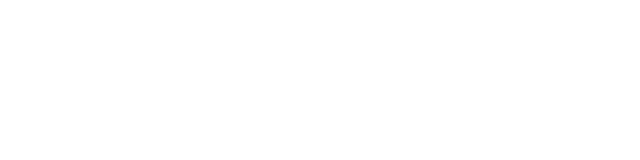
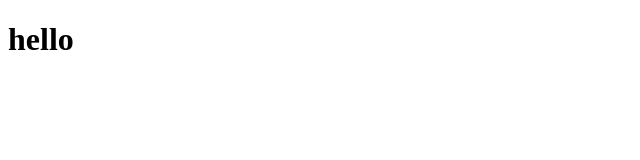
Before and after one commit to PepdaBass/music-library, a React (Create React App) app: page / in a window 1280 px wide. Shown: the top 160 px of the page, without its empty margins (0-640 px from the left). Built offline with nearby package versions, Linux system fonts and the light colour scheme.

Commit message:
Installed axios.

```diff
--- a/package.json
+++ b/package.json
@@ -6,6 +6,7 @@
     "@testing-library/jest-dom": "^5.16.2",
     "@testing-library/react": "^12.1.2",
     "@testing-library/user-event": "^13.5.0",
+    "axios": "^0.26.0",
     "react": "^17.0.2",
     "react-dom": "^17.0.2",
     "react-scripts": "5.0.0",
--- a/src/App.js
+++ b/src/App.js
@@ -1,10 +1,12 @@
 
+import axios from 'axios';
 import './App.css';
+
 
 function App() {
   return (
     <div>
-
+      <h1>hello</h1>
     </div>
   );
 }
```
Also changed, not shown: 1 other file (tests, documents, lock files or other folders).
